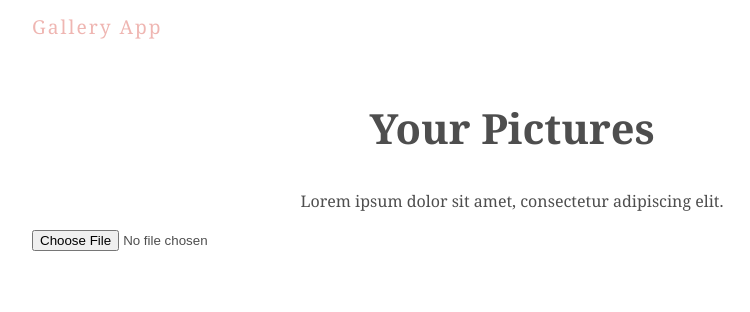
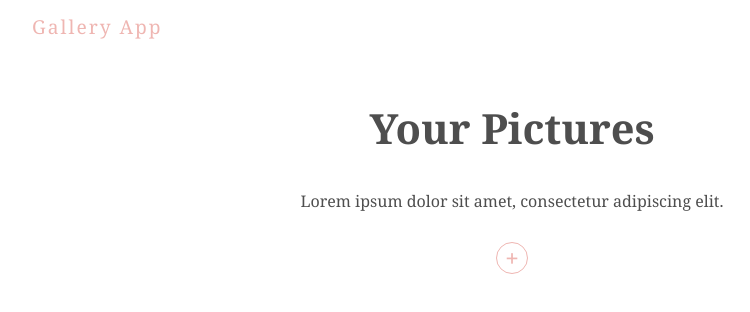
Before and after one commit to akarj/Photo-Gallery, a React (Create React App) app: page / in a window 1280 px wide. Shown: the top 312 px of the page, without its empty margins (128-878 px from the left). Built offline with nearby package versions, Linux system fonts and the light colour scheme.

Commit message:
Firebase Upload progress api was set up!!

```diff
--- a/src/Firebase/config.js
+++ b/src/Firebase/config.js
@@ -1,11 +1,15 @@
 // Import the functions you need from the SDKs you need
-import firebase from "firebase/app";
+
 import "firebase/storage";
-import { getStorage } from "firebase/firestore";
+import {
+  getStorage,
+  ref,
+  uploadBytesResumable,
+  getDownloadURL,
+} from "firebase/storage";
 import { getFirestore } from "firebase/firestore";
 
 import { initializeApp } from "firebase/app";
-import { getAnalytics } from "firebase/analytics";
 // TODO: Add SDKs for Firebase products that you want to use
 // https://firebase.google.com/docs/web/setup#available-libraries
 
@@ -25,6 +29,13 @@ const firebaseConfig = {
 const app = initializeApp(firebaseConfig);
 const projectStorage = getStorage(app);
 const projectFirestore = getFirestore(app);
-const analytics = getAnalytics(app);
+const projectStorageRef = ref(projectStorage);
 
-export { projectFirestore, projectStorage };
+export {
+  projectFirestore,
+  projectStorage,
+  projectStorageRef,
+  ref,
+  uploadBytesResumable,
+  getDownloadURL,
+};
--- /dev/null
+++ b/src/comps/ProgressBar.jsx
@@ -0,0 +1,15 @@
+import React from "react";
+import useStorage from "../hooks/useStorage";
+
+const ProgressBar = ({ imageFile, setImageFile }) => {
+  const { url, progress } = useStorage(imageFile);
+  console.log(progress, url);
+
+  return (
+    <div className="progress-bar" style={{ width: progress + "%" }}>
+      progress
+    </div>
+  );
+};
+
+export default ProgressBar;
--- a/src/comps/UploadForm.jsx
+++ b/src/comps/UploadForm.jsx
@@ -1,4 +1,5 @@
 import React, { useState } from "react";
+import ProgressBar from "./ProgressBar";
 
 const UploadForm = () => {
   const [imageFile, setImageFile] = useState(null);
@@ -8,6 +9,7 @@ const UploadForm = () => {
     console.log("image file upload");
     let selectedFile = e.target.files[0];
     if (selectedFile && acceptedImageType.includes(selectedFile.type)) {
+      // console.log(selectedFile);
       setImageFile(selectedFile);
       setError("");
     } else {
@@ -17,10 +19,16 @@ const UploadForm = () => {
   };
   return (
     <form>
-      <input type="file" accept="image/*" onChange={fileUpload} />
+      <label>
+        <input type="file" accept="image/*" onChange={fileUpload} />
+        <span>+</span>
+      </label>
       <div className="output">
         {error && <div className="error">{error}</div>}
         {imageFile && <div className="error">{imageFile.name}</div>}
+        {imageFile && (
+          <ProgressBar imageFile={imageFile} setFile={setImageFile} />
+        )}
       </div>
     </form>
   );
--- a/src/hooks/useStorage.jsx
+++ b/src/hooks/useStorage.jsx
@@ -1,29 +1,43 @@
-import React, { useEffect, useState } from "react";
-import { projectStorage } from "../Firebase/config";
+import { useEffect, useState } from "react";
+import {
+  projectStorage,
+  ref,
+  uploadBytesResumable,
+  getDownloadURL,
+} from "../Firebase/config";
 
-const useStorage = file => {
+const useStorage = imageFile => {
   const [progress, setProgress] = useState(0);
   const [error, setError] = useState(null);
   const [url, setUrl] = useState(null);
 
   useEffect(() => {
-    const storageRef = projectStorage.ref(file.name);
+    try {
+      const storageRef = ref(projectStorage, imageFile.name);
+      const uploadTask = uploadBytesResumable(storageRef, imageFile);
 
-    storageRef.put(file).on(
+      uploadTask.on(
         "state_changed",
-      snap => {
-        let percentageUpload = (snap.bytesTransferred / snap.totalBytes) * 100;
-        setProgress(percentageUpload);
+        snapshot => {
+          let percentage =
+            (snapshot.bytesTransferred / snapshot.totalBytes) * 100;
+          // console.log("Upload is " + percentage + "% done");
+          setProgress(percentage);
         },
         err => {
           setError(err);
         },
         async () => {
-        const url = await storageRef.getDownloadURL();
-        setUrl(url);
+          getDownloadURL(uploadTask.snapshot.ref).then(downloadURL => {
+            // console.log("File available at", downloadURL);
+            setUrl(downloadURL);
+          });
         }
       );
-  }, [file]);
+    } catch (error) {
+      console.log("not working");
+    }
+  }, [imageFile]);
 
   return { progress, url, error };
 };
--- a/src/index.css
+++ b/src/index.css
@@ -1,41 +1,71 @@
-@import url('https://fonts.googleapis.com/css2?family=Noto+Serif:wght@400;700&display=swap');
+@import url("https://fonts.googleapis.com/css2?family=Noto+Serif:wght@400;700&display=swap");
 
-:root{
+:root {
   --primary: #efb6b2;
   --secondary: #4e4e4e;
   --error: #ff4a4a;
 }
 
 /* base styles & title */
-body{
+body {
   font-family: "Noto Serif";
   color: var(--secondary);
 }
-.App{
+.App {
   max-width: 960px;
   margin: 0 auto;
 }
-.title h1{
+.title h1 {
   color: var(--primary);
   font-size: 1.2rem;
   letter-spacing: 2px;
   font-weight: normal;
 }
-.title h2, .title p{
+.title h2,
+.title p {
   text-align: center;
 }
-.title h2{
+.title h2 {
   margin-top: 60px;
   font-size: 2.6rem;
 }
 
 /* upload form styles */
-
+form {
+  margin: 30px auto 10px;
+  text-align: center;
+}
+label input {
+  height: 0;
+  width: 0;
+  opacity: 0;
+}
+label {
+  display: block;
+  width: 30px;
+  height: 30px;
+  border: 1px solid var(--primary);
+  border-radius: 50%;
+  margin: 10px auto;
+  line-height: 30px;
+  color: var(--primary);
+  font-weight: bold;
+  font-size: 24px;
+}
+label:hover {
+  background: var(--primary);
+  color: white;
+}
+.output {
+  height: 60px;
+  font-size: 0.8rem;
+}
+.error {
+  color: var(--error);
+}
 
 /* progress bar styles */
 
-
 /* image grid styles */
 
-
 /* modal styles */
```
Also changed, not shown: src/comps/Title.jsx (renamed from src/comps/Title.js). Lines whose indentation alone changed are shown as unchanged.
